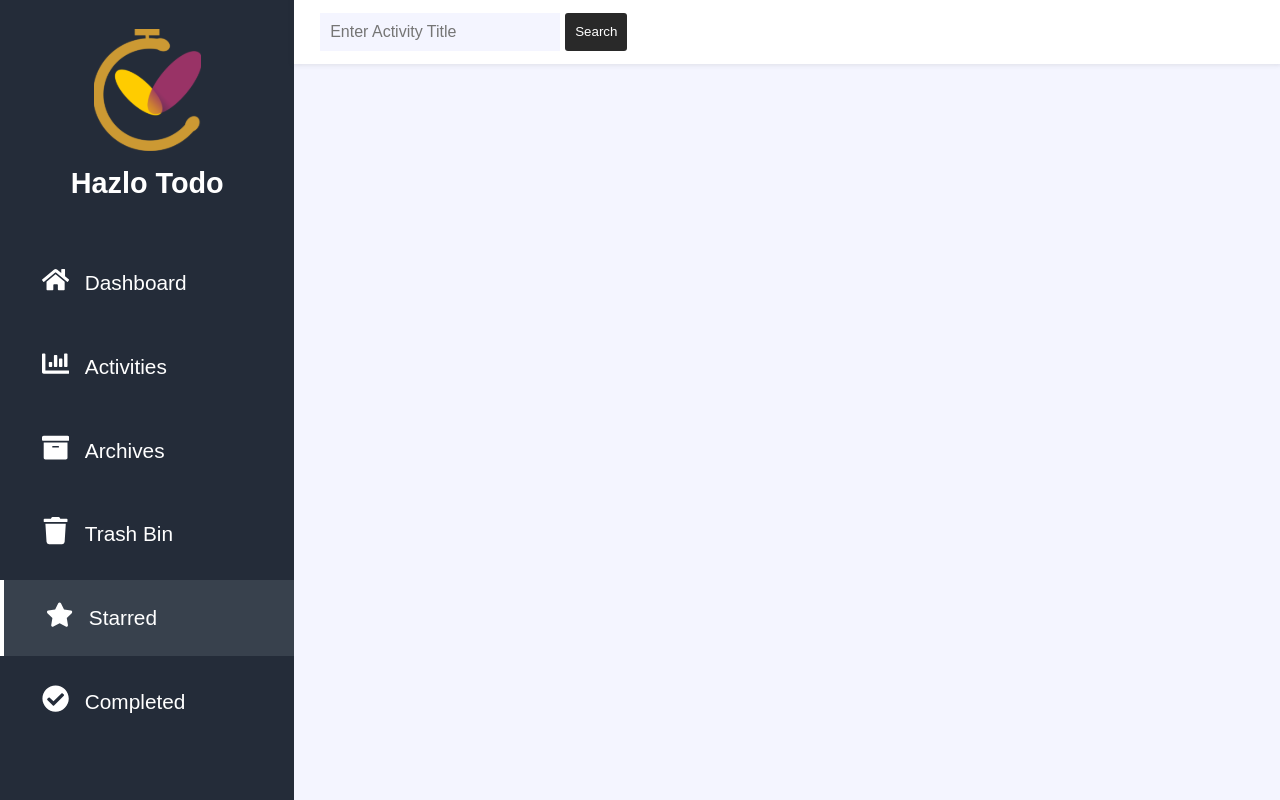
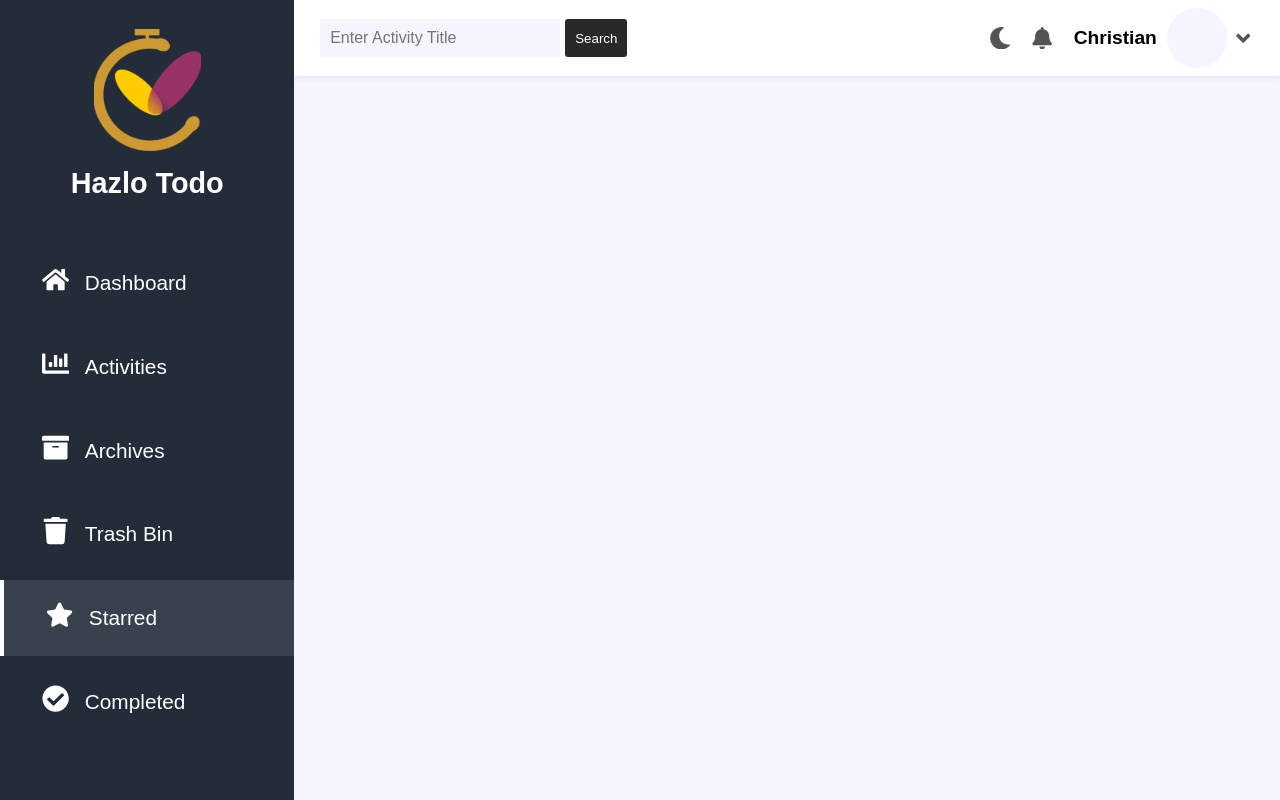
Before and after one commit to Praisecodes/Hazlo_Todo, a React (Vite) app: page /starred in a window 1280 px wide. Built offline with nearby package versions, Linux system fonts and the light colour scheme.

Commit message:
[Update] Update Header Component

```diff
--- a/src/components/header.jsx
+++ b/src/components/header.jsx
@@ -1,3 +1,5 @@
+import { FaAngleDown, FaBell, FaMoon } from "react-icons/fa"
+
 export default function Header(){
     return (
         <>
@@ -6,6 +8,23 @@ export default function Header(){
                 <input type="search" placeholder="Enter Activity Title" />
                 <button type="submit">Search</button>
             </form>
+            <div className="rightDiv">
+                <i>
+                    <FaMoon />
+                </i>
+                <i>
+                    <FaBell />
+                </i>
+                <p>Christian</p>
+                <div className="imageBox">
+                    <div className="circle">
+
+                    </div>
+                    <i>
+                        <FaAngleDown />
+                    </i>
+                </div>
+            </div>
         </div>
         </>
     )
--- a/src/styles/_workarea.scss
+++ b/src/styles/_workarea.scss
@@ -58,9 +58,12 @@
         height: 100%;
         background-color: var(--lightModeBg);
         .header{
-            padding: .8rem 1.3rem;
+            padding: .5rem 1.3rem;
             box-shadow: 0 0 5px 1px #44444422;
             background-color: white;
+            display: flex;
+            justify-content: space-between;
+            align-items: center;
             form{
                 display: flex;
                 input{
@@ -83,6 +86,39 @@
                     font-family: Arial;
                 }
             }
+            .rightDiv{
+                display: flex;
+                align-items: center;
+                .imageBox{
+                    display: flex;
+                    align-items: center;
+                    cursor: pointer;
+                    .circle{
+                        width: 60px;
+                        height: 60px;
+                        border-radius: 50%;
+                        background-color: var(--lightModeBg);
+                    }
+                    i{
+                        padding: 0;
+                    }
+                }
+                p{
+                    font-weight: 600;
+                    font-size: 1.2rem;
+                    padding: 0 10px;
+                }
+                i{
+                    color: var(--fontColor);
+                    margin: 0 5px;
+                    font-size: 1.4rem;
+                    padding: 5px;
+                    cursor: pointer;
+                    display: flex;
+                    justify-content: center;
+                    align-items: center;
+                }
+            }
         }
     }
 }
--- a/src/styles/index.css
+++ b/src/styles/index.css
@@ -488,9 +488,12 @@ body {
   background-color: var(--lightModeBg);
 }
 .container .mainContainer .header {
-  padding: 0.8rem 1.3rem;
+  padding: 0.5rem 1.3rem;
   box-shadow: 0 0 5px 1px rgba(68, 68, 68, 0.1333333333);
   background-color: white;
+  display: flex;
+  justify-content: space-between;
+  align-items: center;
 }
 .container .mainContainer .header form {
   display: flex;
@@ -513,4 +516,37 @@ body {
   border-radius: 3px;
   padding: 5px 10px;
   font-family: Arial;
+}
+.container .mainContainer .header .rightDiv {
+  display: flex;
+  align-items: center;
+}
+.container .mainContainer .header .rightDiv .imageBox {
+  display: flex;
+  align-items: center;
+  cursor: pointer;
+}
+.container .mainContainer .header .rightDiv .imageBox .circle {
+  width: 60px;
+  height: 60px;
+  border-radius: 50%;
+  background-color: var(--lightModeBg);
+}
+.container .mainContainer .header .rightDiv .imageBox i {
+  padding: 0;
+}
+.container .mainContainer .header .rightDiv p {
+  font-weight: 600;
+  font-size: 1.2rem;
+  padding: 0 10px;
+}
+.container .mainContainer .header .rightDiv i {
+  color: var(--fontColor);
+  margin: 0 5px;
+  font-size: 1.4rem;
+  padding: 5px;
+  cursor: pointer;
+  display: flex;
+  justify-content: center;
+  align-items: center;
 }/*# sourceMappingURL=index.css.map */
```
Also changed, not shown: 1 other file (tests, documents, lock files or other folders).
